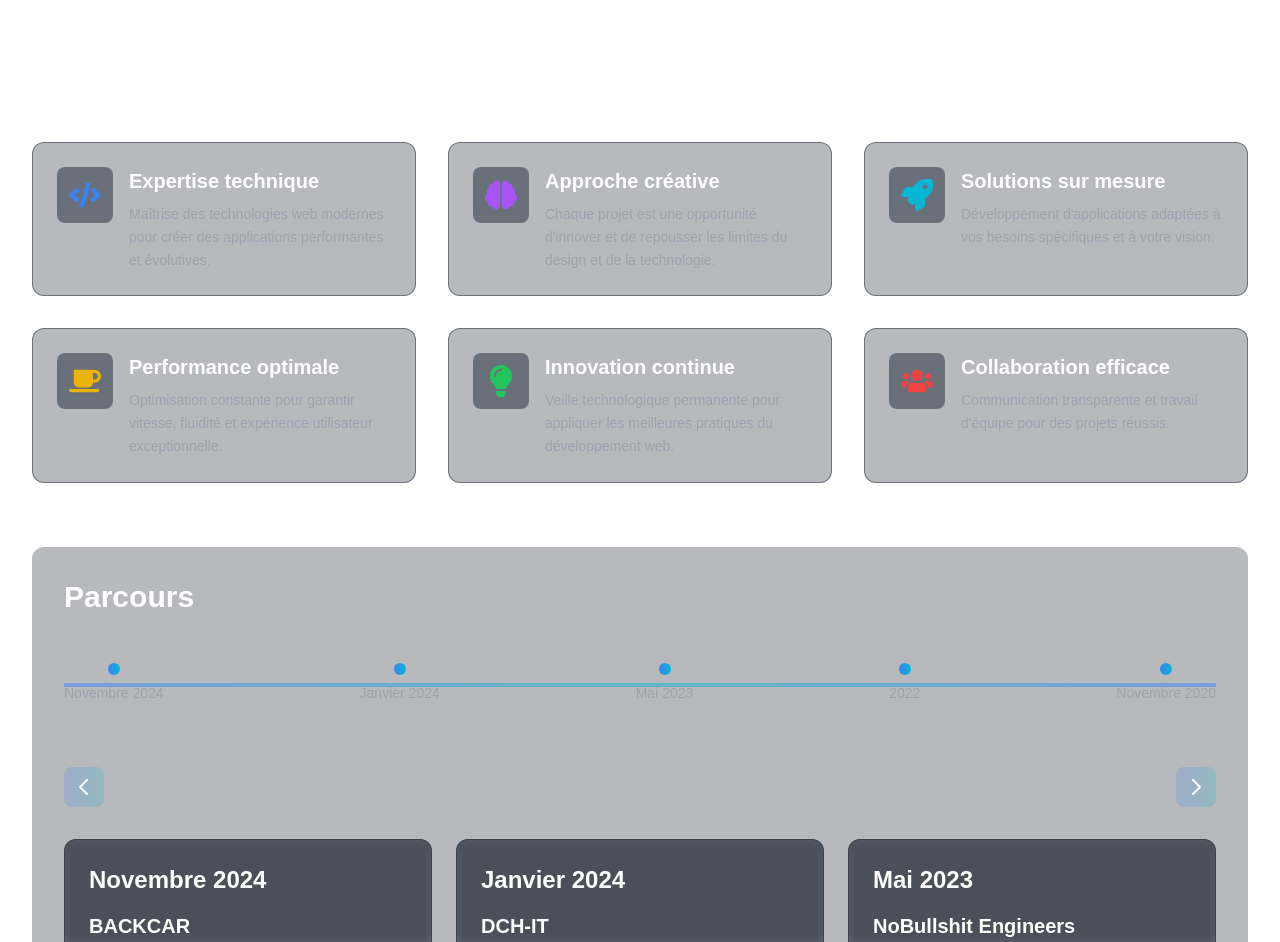
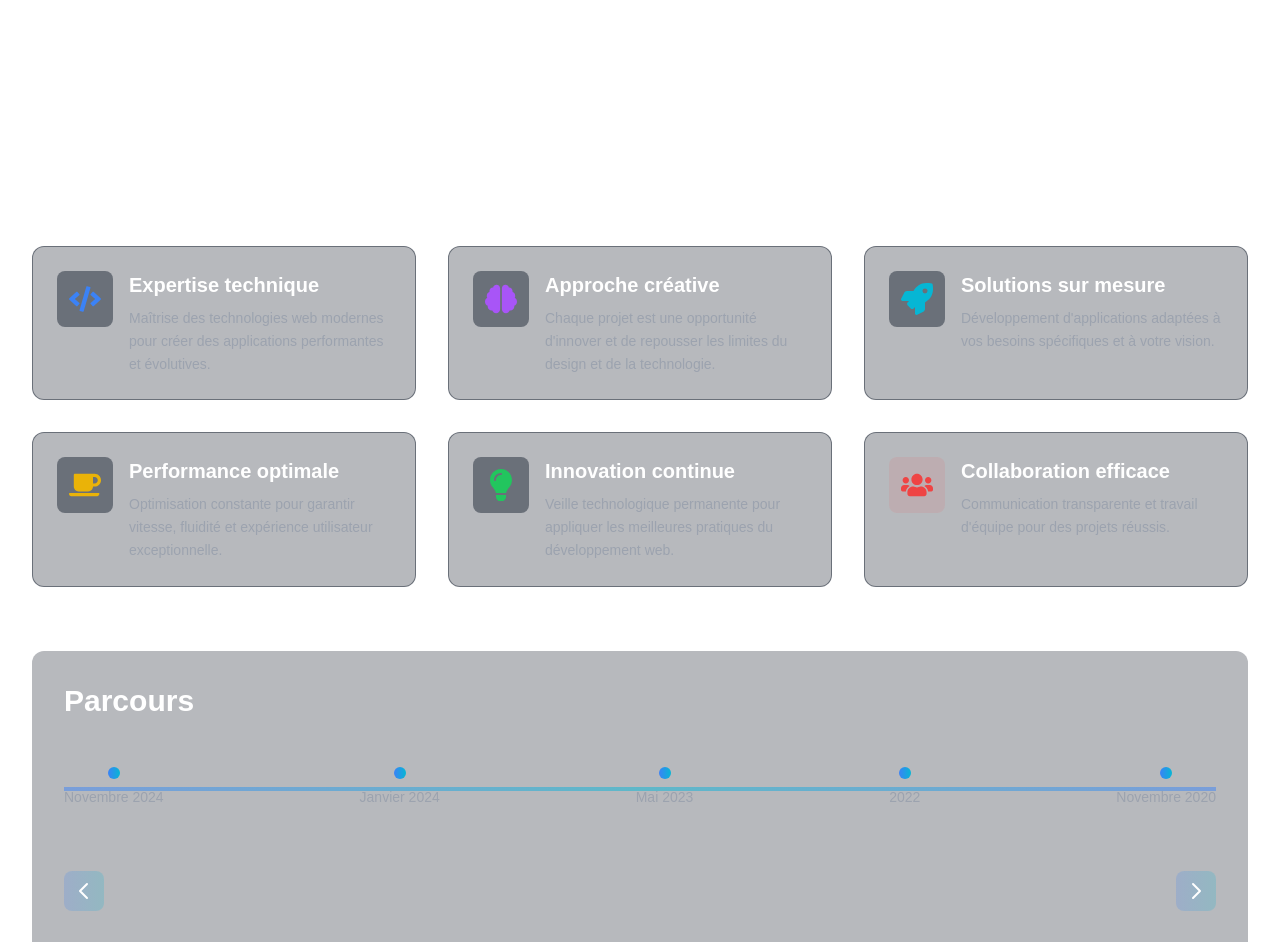
Before and after one commit to D-Seonay/portfolio-matheo-delaunay-2025, a Next.js app: page / in a window 1280 px wide. Shown: the part 2620-3562 px from the top of the page. Built offline with nearby package versions, Linux system fonts and the light colour scheme.

Commit message:
add api call

```diff
--- a/src/app/components/FeaturesSection.tsx
+++ b/src/app/components/FeaturesSection.tsx
@@ -1,62 +1,116 @@
+import { useEffect, useState } from "react";
 import { motion } from "framer-motion";
 import { FaCode, FaBrain, FaRocket, FaCoffee, FaLightbulb, FaUsers } from 'react-icons/fa';
+import type { Feature } from "@/pages/api/features";
+import { useLanguage } from "../context/LanguageContext";
 
-const features = [
-  {
-    icon: <FaCode className="w-8 h-8 text-blue-500" />,
-    title: "Expertise technique",
-    description: "Maîtrise des technologies web modernes pour créer des applications performantes et évolutives."
-  },
-  {
-    icon: <FaBrain className="w-8 h-8 text-purple-500" />,
-    title: "Approche créative",
-    description: "Chaque projet est une opportunité d'innover et de repousser les limites du design et de la technologie."
-  },
-  {
-    icon: <FaRocket className="w-8 h-8 text-cyan-500" />,
-    title: "Solutions sur mesure",
-    description: "Développement d'applications adaptées à vos besoins spécifiques et à votre vision."
-  },
-  {
-    icon: <FaCoffee className="w-8 h-8 text-yellow-500" />,
-    title: "Performance optimale",
-    description: "Optimisation constante pour garantir vitesse, fluidité et expérience utilisateur exceptionnelle."
-  },
-  {
-    icon: <FaLightbulb className="w-8 h-8 text-green-500" />,
-    title: "Innovation continue",
-    description: "Veille technologique permanente pour appliquer les meilleures pratiques du développement web."
-  },
-  {
-    icon: <FaUsers className="w-8 h-8 text-red-500" />,
-    title: "Collaboration efficace",
-    description: "Communication transparente et travail d'équipe pour des projets réussis."
-  }
-];
+// Map des icônes pour chaque catégorie
+const iconConfig: { [key: string]: { icon: typeof FaCode; color: string } } = {
+  tech: { icon: FaCode, color: "text-blue-500" },
+  creative: { icon: FaBrain, color: "text-purple-500" },
+  solution: { icon: FaRocket, color: "text-cyan-500" },
+  performance: { icon: FaCoffee, color: "text-yellow-500" },
+  innovation: { icon: FaLightbulb, color: "text-green-500" },
+  collaboration: { icon: FaUsers, color: "text-red-500" },
+};
 
 const FeaturesSection = () => {
+  const { language } = useLanguage();
+  const [features, setFeatures] = useState<Feature[]>([]);
+  const [isLoading, setIsLoading] = useState(true);
+  const [error, setError] = useState<string | null>(null);
+
+  useEffect(() => {
+    const fetchFeatures = async () => {
+      try {
+        setIsLoading(true);
+        const response = await fetch(`/api/features?lang=${language}`);
+        if (!response.ok) {
+          throw new Error('Failed to fetch features');
+        }
+        const data = await response.json();
+        setFeatures(data);
+      } catch (err) {
+        setError(err instanceof Error ? err.message : 'An error occurred');
+      } finally {
+        setIsLoading(false);
+      }
+    };
+
+    fetchFeatures();
+  }, [language]); // Recharger quand la langue change
+
+  if (isLoading) {
+    return (
+      <div className="mt-20 mb-16 space-y-8 animate-pulse">
+        <div className="h-12 bg-gray-800 rounded w-1/3 mx-auto"></div>
+        <div className="grid grid-cols-1 md:grid-cols-2 lg:grid-cols-3 gap-8">
+          {[...Array(6)].map((_, index) => (
+            <div key={index} className="bg-gray-800 rounded-xl h-40"></div>
+          ))}
+        </div>
+      </div>
+    );
+  }
+
+  if (error) {
+    return (
+      <div className="text-center text-red-500">
+        <p>Error loading features: {error}</p>
+      </div>
+    );
+  }
+
   return (
     <div className="mt-20 mb-16">
       <motion.div
         initial={{ opacity: 0, y: 20 }}
-        animate={{ opacity: 1, y: 0 }}
+        whileInView={{ opacity: 1, y: 0 }}
+        viewport={{ once: true }}
+        className="relative mb-16"
+      >
+        <h2 className="text-4xl font-bold text-transparent bg-clip-text mb-8 text-center relative">
+          <span className="absolute inset-0 flex items-center justify-center">
+            <span className="text-4xl font-bold border-2 border-white/80 px-8 py-2 rounded-lg">
+              {language === 'fr' ? 'Mes compétences' : 'My Skills'}
+            </span>
+          </span>
+          <span className="opacity-0">
+            {language === 'fr' ? 'Mes compétences' : 'My Skills'}
+          </span>
+        </h2>
+      </motion.div>
+
+      <motion.div
+        initial={{ opacity: 0, y: 20 }}
+        whileInView={{ opacity: 1, y: 0 }}
+        viewport={{ once: true }}
         transition={{ duration: 0.5 }}
         className="grid grid-cols-1 md:grid-cols-2 lg:grid-cols-3 gap-8"
       >
-        {features.map((feature, index) => (
+        {features.map((feature, index) => {
+          const config = iconConfig[feature.category];
+          const Icon = config.icon;
+
+          return (
             <motion.div
               key={index}
               initial={{ opacity: 0, y: 20 }}
-            animate={{ opacity: 1, y: 0 }}
+              whileInView={{ opacity: 1, y: 0 }}
+              viewport={{ once: true }}
               transition={{ duration: 0.5, delay: index * 0.1 }}
-            className="bg-gray-900/30 backdrop-blur-sm rounded-xl p-6 hover:bg-gray-800/40 transition-all border border-gray-800/50"
+              className="group bg-gray-900/30 backdrop-blur-sm rounded-xl p-6 hover:bg-gray-800/40 transition-all border border-gray-800/50 hover:border-gray-700/50 hover:shadow-lg hover:shadow-blue-500/10"
             >
               <div className="flex items-start space-x-4">
-              <div className="flex-shrink-0 p-3 bg-gray-800/50 rounded-lg">
-                {feature.icon}
-              </div>
+                <motion.div
+                  whileHover={{ scale: 1.1 }}
+                  transition={{ duration: 0.3 }}
+                  className={`flex-shrink-0 p-3 bg-gray-800/50 rounded-lg group-hover:bg-opacity-70 transition-all duration-300 ${config.color.replace('text-', 'bg-')}/10`}
+                >
+                  <Icon className={`w-8 h-8 ${config.color}`} />
+                </motion.div>
                 <div>
-                <h3 className="text-xl font-semibold text-white mb-2">
+                  <h3 className="text-xl font-semibold text-white mb-2 group-hover:text-blue-400 transition-colors duration-300">
                     {feature.title}
                   </h3>
                   <p className="text-gray-400 text-sm leading-relaxed">
@@ -65,7 +119,8 @@ const FeaturesSection = () => {
                 </div>
               </div>
             </motion.div>
-        ))}
+          );
+        })}
       </motion.div>
     </div>
   );
--- /dev/null
+++ b/src/pages/api/features.ts
@@ -0,0 +1,93 @@
+import { NextApiRequest, NextApiResponse } from 'next';
+import { IconType } from 'react-icons';
+import { Lang } from "@/types";
+
+export interface Feature {
+  title: string;
+  description: string;
+  category: string;
+}
+
+const features: Record<Lang, Feature[]> = {
+  fr: [
+    {
+      title: "Expertise technique",
+      description: "Maîtrise des technologies web modernes pour créer des applications performantes et évolutives.",
+      category: "tech"
+    },
+    {
+      title: "Approche créative",
+      description: "Chaque projet est une opportunité d'innover et de repousser les limites du design et de la technologie.",
+      category: "creative"
+    },
+    {
+      title: "Solutions sur mesure",
+      description: "Développement d'applications adaptées à vos besoins spécifiques et à votre vision.",
+      category: "solution"
+    },
+    {
+      title: "Performance optimale",
+      description: "Optimisation constante pour garantir vitesse, fluidité et expérience utilisateur exceptionnelle.",
+      category: "performance"
+    },
+    {
+      title: "Innovation continue",
+      description: "Veille technologique permanente pour appliquer les meilleures pratiques du développement web.",
+      category: "innovation"
+    },
+    {
+      title: "Collaboration efficace",
+      description: "Communication transparente et travail d'équipe pour des projets réussis.",
+      category: "collaboration"
+    }
+  ],
+  en: [
+    {
+      title: "Technical Expertise",
+      description: "Mastery of modern web technologies to create high-performance and scalable applications.",
+      category: "tech"
+    },
+    {
+      title: "Creative Approach",
+      description: "Each project is an opportunity to innovate and push the boundaries of design and technology.",
+      category: "creative"
+    },
+    {
+      title: "Custom Solutions",
+      description: "Development of applications tailored to your specific needs and vision.",
+      category: "solution"
+    },
+    {
+      title: "Optimal Performance",
+      description: "Constant optimization to ensure exceptional speed, fluidity, and user experience.",
+      category: "performance"
+    },
+    {
+      title: "Continuous Innovation",
+      description: "Constant technology watch to apply best practices in web development.",
+      category: "innovation"
+    },
+    {
+      title: "Effective Collaboration",
+      description: "Transparent communication and teamwork for successful projects.",
+      category: "collaboration"
+    }
+  ]
+};
+
+export default async function handler(
+  req: NextApiRequest,
+  res: NextApiResponse
+) {
+  if (req.method !== 'GET') {
+    return res.status(405).json({ message: 'Method not allowed' });
+  }
+
+  try {
+    const lang = (req.query.lang as Lang) || "en";
+    res.status(200).json(features[lang]);
+  } catch (error) {
+    console.error('Error fetching features:', error);
+    res.status(500).json({ message: 'Internal server error' });
+  }
+}
```
Lines whose indentation alone changed are shown as unchanged.
